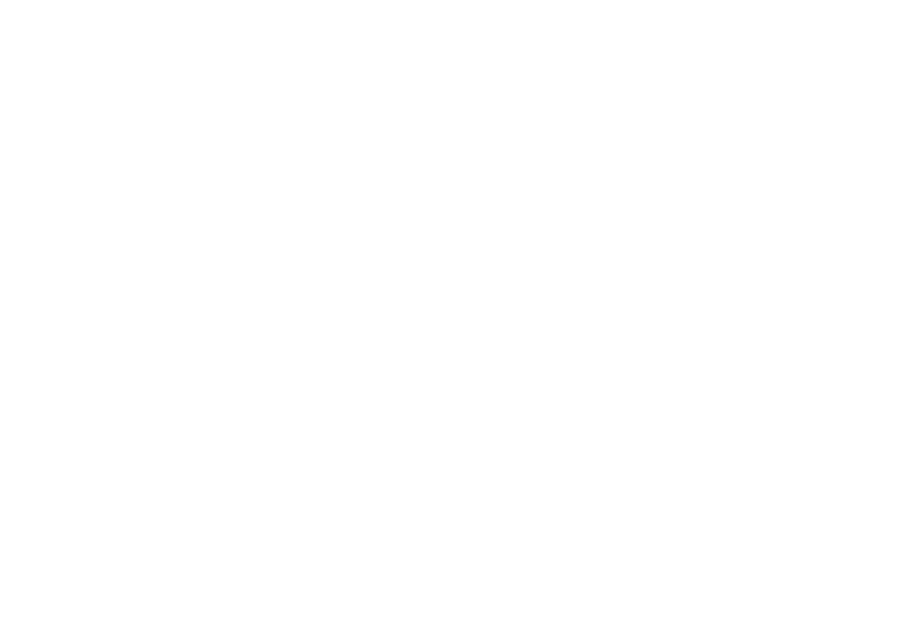
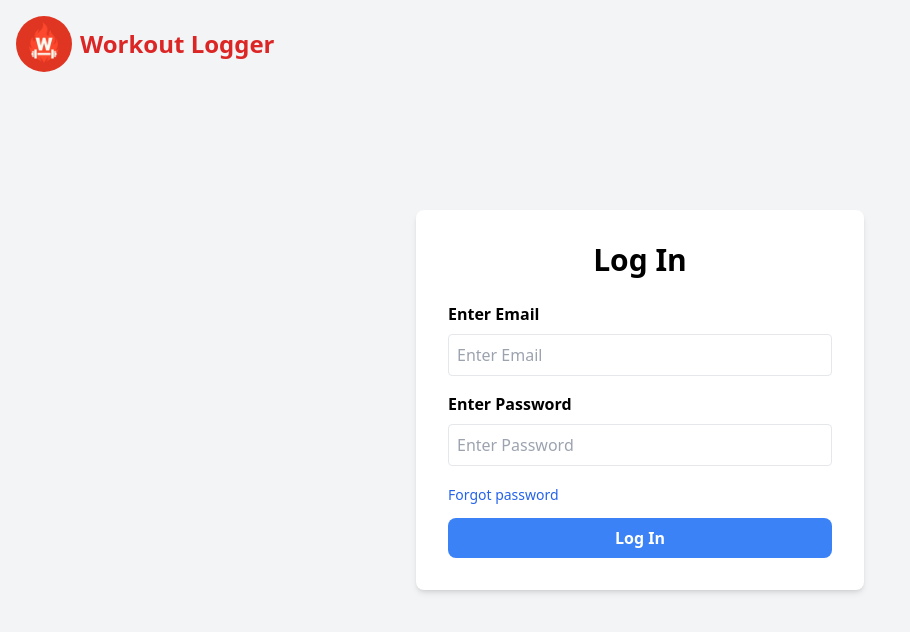
Before and after one commit to bhangu-creator/workout-logger, a React (Vite) app in the folder workout-frontend/: page /login in a window 1280 px wide. Before the commit this address had no page. Shown: the top 632 px of the page, without its empty margins (0-910 px from the left). Built offline with nearby package versions, Linux system fonts and the light colour scheme.

Commit message:
created login page fully functional

```diff
--- a/workout-frontend/src/App.jsx
+++ b/workout-frontend/src/App.jsx
@@ -1,5 +1,7 @@
 import {BrowserRouter,Routes,Route} from "react-router-dom";
 import Signup from "./pages/Signup";
+import Login from "./pages/Login";
+import ForgotPassword from "./pages/ForgotPassword";
 
 
 function App() {
@@ -7,6 +9,8 @@
     <BrowserRouter>
     <Routes>
     <Route path="/signup" element={<Signup/>}/>
+    <Route path="/login" element={<Login/>}/>
+    <Route path="/forgotpassword" element={<ForgotPassword/>}/>
     </Routes>
     </BrowserRouter>
   );
--- /dev/null
+++ b/workout-frontend/src/pages/ForgotPassword.jsx
@@ -0,0 +1,53 @@
+import { useState } from "react";
+import { validateEmail } from "../utils/validators";
+import LogoHeader from "./LogoHeader";
+
+function ForgotPassword()
+{
+
+    const [formData,setFormData] = useState({email:""});
+
+    const [errors,setErrors] = useState({email:""});
+
+    const [ serverMessage,setServerMessage] = useState("");
+
+    const [loading,setLoading] = useState(false);
+
+    function validateFormData()
+    {
+        const newErrors={email:""};
+        newErrors.email=validateEmail(formData.email);
+
+        setErrors(newErrors);
+        return Object.values(newErrors).every(error=>error=="");
+
+    }
+
+    return(
+
+         <div className="min-h-screen flex items-center justify-center bg-gray-100 relative">
+            {/*Reusable Logo Header*/}
+            <LogoHeader/>
+
+
+
+         </div>
+
+
+
+    )
+
+
+
+
+
+
+
+
+
+
+
+
+}
+
+export default ForgotPassword;
--- /dev/null
+++ b/workout-frontend/src/pages/Login.jsx
@@ -0,0 +1,128 @@
+// Importing hooks, components, utilities, and axios
+import { useState } from "react";
+import { useNavigate, Link } from "react-router-dom";
+import LogoHeader from "./LogoHeader.jsx";
+import {validateEmail,validatePassword} from "../utils/validators.js";
+import axios from "axios";
+
+
+function Login()
+{
+
+// React Router hook for redirecting the user
+  const navigate = useNavigate();
+
+    // Form data state
+const [formData,setFormData] = useState(
+    {
+        email:"",
+        password:""
+    }
+);
+
+// Form field error messages
+const [errors,setErrors] = useState(
+    {
+        email:"",
+        password:""
+    }
+);
+
+// Message returned from backend (success or error)
+const [serverMessage,setServerMessage] = useState("");
+
+ // Loading state for disabling button + showing spinner text
+const [loading,setLoading]= useState(false);
+
+ // Validates email and password fields
+const validateFormDate = ()=>
+{
+    const newErrors={email:"",password:""};
+
+    newErrors.email=validateEmail(formData.email);
+    newErrors.password=validatePassword(formData.password);
+
+    setErrors(newErrors);
+    return Object.values(newErrors).every(error=>error=="");
+}
+
+    return (
+
+        <div className="min-h-screen flex items-center justify-center bg-gray-100 relative">
+             {/* Reusable header logo */}
+            <LogoHeader/>
+            <div className="bg-white p-8 rounded-lg shadow-md w-full max-w-md">
+                <h2 className="text-3xl font-bold mb-6 text-center"> Log In </h2>
+            {/*Form starts*/}
+            <form onSubmit={ async (e)=>
+                {
+                    e.preventDefault();
+
+                    // Client-side validation check
+                    const isValid=validateFormDate();
+                    if(!isValid){return}
+
+                    // Prepare UI before sending API request
+                    setLoading(true);
+                    setServerMessage("");
+                     try{
+                        // Sending login POST request
+                        const response= await axios.post(`${import.meta.env.VITE_BACKEND_URL}/api/auth/login`,formData);
+                        setServerMessage(response.data.message||"Login Successfull")
+
+                        // Store JWT token in browser storage
+                        localStorage.setItem("token",response.data.token);
+
+                        // Small delay for smooth UX
+                        await new Promise(res=> setTimeout(res,1000));
+
+                        // Redirect user to dashboard
+                        navigate("/dashboard");
+
+                     }catch(error)
+                     {
+                        // Display backend error or fallback error
+                        setServerMessage(error.response?.data?.error||"Something went wrong");
+                     }finally{
+                        // Always stop loading spinner
+                        setLoading(false);
+                     }
+
+                }
+            } >
+                {/*Email field */}
+                <label className="block mb-2 font-semibold">
+                    Enter Email
+                </label>
+                <input type="email" value={formData.email} name="email" autoComplete="email" className="w-full p-2 border rounded mb-4" placeholder="Enter Email"
+                 onChange={(e)=> setFormData(prev=>({...prev , email: e.target.value}))
+                 }/>
+                 {errors.email && (
+                    <p className="text-red-500 text-sm mb-2">{errors.email}</p>
+                 )}
+                {/*Password field*/}
+                <label className="block mb-2 font-semibold">
+                    Enter Password
+                </label>
+                <input type="password" value={formData.password} name="password" autoComplete="password" placeholder="Enter Password" className="w-full p-2 border rounded mb-4"
+                onChange={(e)=>setFormData(prev=>({...prev , password:e.target.value}))}/>
+                {errors.password && (<p className="text-red-500 text-sm mb-2">{errors.password}</p>)}
+
+                {/* forgot password link*/ }
+                <Link to="/forgotpassword"  className="text-blue-600 text-sm hover:underline cursor-pointer">Forgot password</Link>
+
+                {/*Submit Button*/}
+                {serverMessage && (
+                   <p className={`text-center text-sm mt-2 ${serverMessage.includes("Success")?"text-green-600" : "text-red-500"}`}>{serverMessage}</p>
+                )}
+                <button type="submit" disabled={loading} className="w-full bg-blue-500 text-white font-semibold py-2 rounded-lg mt-3 disabled:opacity-50">
+                    {loading? "Logging In...":"Log In"}
+                </button>
+            </form>
+             </div>
+        </div>
+
+    )
+}
+
+export default Login;
--- /dev/null
+++ b/workout-frontend/src/pages/LogoHeader.jsx
@@ -0,0 +1,14 @@
+//importing the logo image
+import logo from "../assets/logo.png";
+
+function LogoHeader()
+{
+    return(
+    <div className="absolute top-4 left-4 flex items-center gap-2">
+        <img src={logo} alt="Workout Logger Logo" className="w-14 h-14 rounded-full object-cover" />
+        <span className="text-red-600 font-bold text-2xl">Workout Logger</span>
+    </div>
+    )
+}
+
+export default LogoHeader;
--- a/workout-frontend/src/pages/Signup.jsx
+++ b/workout-frontend/src/pages/Signup.jsx
@@ -1,26 +1,18 @@
-//importing the required modules
+// Importing hooks, components, utilities, and axios
 import { useState } from "react";
-import logo from "../assets/logo.png";
+import LogoHeader from "./LogoHeader.jsx";
 import axios from "axios";
 import { useNavigate } from "react-router-dom";
+import {validateEmail,validateUsername,validateStrongPassword} from "../utils/validators.js";
 
-
-// Signup Component
-// - Handles user registration UI
-// - Performs client-side validation
-// - Sends signup data to backend API
-// - Displays backend validation errors
-// - Redirects to login page on successful signup
 
 function Signup()
 {
 
-    //initialzing the navigate hook
+    // React Router hook for redirecting the user
     const navigate = useNavigate();
 
-    //Initializing fromData state
-    //purpose - use to store the data input in form by user
-    //value - formData: form data, setFormData - update form data when react state changes
+    // Form data state
     const [formData, setFormData] = useState(
         {
             name:"",
@@ -29,9 +21,7 @@
         }
     );
 
-    //Initializing error state
-    //purpose - use to store the errors thrown by the input form
-    //value - errors: error values, setErrors - assign the error to specific input field
+    // Form field error messages
     const [errors,setErrors] = useState(
         {
             name:"",
@@ -40,66 +30,32 @@
         }
     )
 
+    // Message returned from backend (success or error)
+    const [serverMessage,setServerMessage] = useState("");
 
-    //Initializing server  state
-    //purpose - use to store the message sent by server side and to hold the loading status
-    //value - serverMessage : stores the sever message, setServerMessage : display the message sent via server
-    //      - loading - holds true or false , setLoading: changes the loading state to make button disable or enable
-
-    const [serverMessage,setServerMessage] = useState("");
+     // Loading state for disabling button + showing spinner text
     const [loading,setLoading]= useState(false);
 
-
-    // Validates form fields before sending data to backend
-    //Returns true if all fields are valid; otherwise populates errors state
-
+    // Validates email and password fields
     const validateForm =()=>
     {
         const newErrors={name:"",email:"",password:""};
 
-        if (!formData.name.trim())
-        {
-            newErrors.name="Username is required";
-        }
-        else if(formData.name.trim().length>30)
-        {
-            newErrors.name="Username is too long";
-
-        }
-
-        if (!formData.email.trim())
-        {
-            newErrors.email="Email is required";
-        }
-        else if(!/^[^\s@]+@[^\s@]+\.[^\s@]+$/.test(formData.email))
-        {
-            newErrors.email="Invalid email format";
-        }
-
-        if (!formData.password.trim())
-        {
-            newErrors.password="Password is required";
-        }
-        else if(!/^(?=.*[a-z])(?=.*[A-Z])(?=.*\d)(?=.*[@$!%*?&#])[A-Za-z\d@$!%*?&#]{8,15}$/.test(formData.password))
-        {
-            newErrors.password="Password must have at least 1 uppercase, 1 lowercase, 1 number, 1 special character, and be atleast 8 characters long."
-        }
+        newErrors.name=validateUsername(formData.name);
+        newErrors.email=validateEmail(formData.email);
+        newErrors.password=validateStrongPassword(formData.password);
 
         setErrors(newErrors);
-       return Object.values(newErrors).every(error => error === "");
+        return Object.values(newErrors).every(error => error === "");
 
-
-    }
+    };
 
     return (
 
         <div className="min-h-screen flex items-center justify-center bg-gray-100 relative">
 
-            {/*Top Left Logo* with the App name*/}
-                <div className="absolute top-4 left-4 flex items-center gap-2">
-                    <img src={logo} alt="Workout Logger Logo" className="w-14 h-14 rounded-full object-cover" />
-                    <span className="text-red-600 font-bold text-2xl">Workout Logger</span>
-                </div>
+             {/* Reusable header logo */}
+            <LogoHeader/>
             <div className="bg-white p-8 rounded-lg shadow-md w-full max-w-md">
                 <h2 className="text-3xl font-bold mb-6 text-center">
                     Create Account
@@ -107,37 +63,35 @@
 
                  {/* Form Starts */}
                  <form
-
-                 //onSubmit function gets called when clicked on signup button
                   onSubmit={ async (e)=>
                     {
                         //prevents the browser to refresh
                         e.preventDefault();
-                        //validating if the form input values
+
+                        // Client-side validation check
                         const isValid=validateForm();
                         if(!isValid){return}
-                        console.log("Form is valid, sending the data to backend");
 
-                        //sent the Post API to backend
-                        //endpoint hit - /api/auth/signup
-                        //data sent - form data including - username,email,password
-                        //response expected -  200/201 status - OK, 400/404 status - Bad request
+                        // Prepare UI before sending API request
                         setLoading(true);
                         setServerMessage("");
                         try{
-
+                            // Sending Signup POST request
                             const response = await axios.post(`${import.meta.env.VITE_BACKEND_URL}/api/auth/signup`,formData);
 
                             //backend return message
                             setServerMessage(response.data.message||"Signup Successfull");
 
-                            //wait 1 sec than redirect to login
+                            // Small delay for smooth UX
                             await new Promise(res=> setTimeout(res,1000));
+
+                            // Redirect user to login
                             navigate("/login")
                         }catch(error){
-                            console.log(error.response)
+                            // Display backend error or fallback error
                             setServerMessage(error.response?.data?.error||"Something went wrong");
                         } finally{
+                            // Always stop loading spinner
                             setLoading(false);
                         }
                     }
@@ -212,5 +166,4 @@
     );
 }
 
-//exporting the required modules
 export default Signup;
--- /dev/null
+++ b/workout-frontend/src/utils/validators.js
@@ -0,0 +1,37 @@
+//this file contains the methods used to validate all the input done by user in login/signup forms
+
+//validate the entered email
+export function validateEmail(email)
+{
+    if(!email.trim()) return "Email is required";
+    else if (!/^[^\s@]+@[^\s@]+\.[^\s@]+$/.test(email)) return "Invalid email format";
+    return ""
+
+}
+
+//validate the entered username
+export function validateUsername(name)
+{
+    if(!name.trim()) return "Username is required";
+    else if (name.trim().length>30) return "username is too long";
+    return ""
+
+}
+
+//validate the entered password in signup form
+export function validateStrongPassword(pswd)
+{
+    if(!pswd.trim()) return "password is required";
+    else if(!/^(?=.*[a-z])(?=.*[A-Z])(?=.*\d)(?=.*[@$!%*?&#])[A-Za-z\d@$!%*?&#]{8,15}$/.test(pswd))
+    {
+        return "Password must be 8+ chars, include uppercase, lowercase, number, special char";
+    }
+    return ""
+}
+
+//validate the entered password in login form
+export function validatePassword(pswd)
+{
+    if(!pswd.trim()) return "password is required";
+    return ""
+}
```
Also changed, not shown: workout-frontend/src/utils/authRequest.js (added, +24 -0 lines), 2 other files (tests, documents, lock files or other folders).
